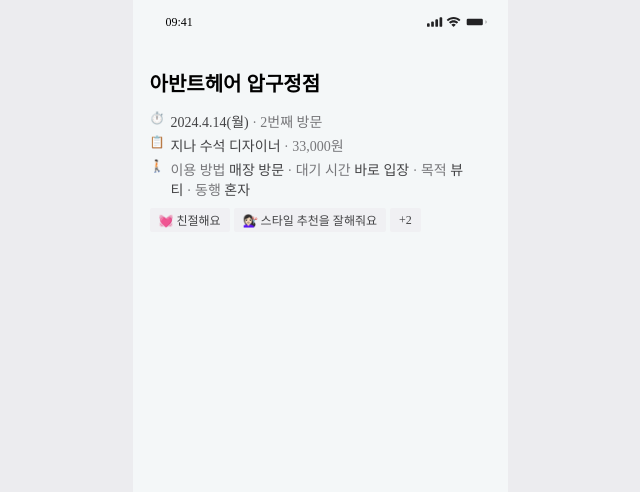
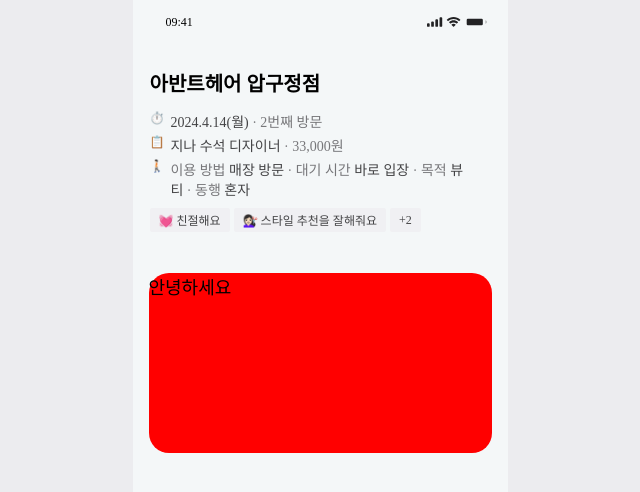
Before and after one commit to NOW-SOPT-CDSP-WEB6/Naver-Reservation-FE, a React (Vite) app: page /review in a window 1280 px wide. Shown: the top 492 px of the page, without its empty margins (320-960 px from the left). Built offline with nearby package versions, Linux system fonts and the light colour scheme; a web font is replaced by a local one.

Commit message:
#19 :memo: docs: DragDrop 폴더 생성

```diff
--- /dev/null
+++ b/src/pages/reviewPage/DragDrop/DragDrop.style.ts
@@ -0,0 +1,6 @@
+import { Theme } from "@/styles/theme";
+import { css } from "@emotion/react";
+
+export const Wrapper = css({
+    backgroundColor: "red",
+})
--- /dev/null
+++ b/src/pages/reviewPage/DragDrop/DragDrop.tsx
@@ -0,0 +1,18 @@
+import ContentBox from "@/components/@common/ContentBox/ContentBox";
+import { Wrapper } from "@/pages/reviewPage/DragDrop/DragDrop.style";
+
+const DragDrop = () => {
+  return (
+    <ContentBox
+      styles={{
+        height: '180px',
+        margin: '20px 16px 0 16px',
+        borderRadius: '20px',
+        backgroundColor: 'red',
+      }}>
+      안녕하세요
+    </ContentBox>
+  );
+};
+
+export default DragDrop;
--- a/src/pages/reviewPage/ReviewPage.tsx
+++ b/src/pages/reviewPage/ReviewPage.tsx
@@ -1,9 +1,11 @@
+import DragDrop from "@/pages/reviewPage/DragDrop/DragDrop";
 import Header from "@/pages/reviewPage/Header/Header";
 
 const ReviewPage = () => {
   return (
     <>
       <Header />
+      <DragDrop />
     </>
   );
 };
```
